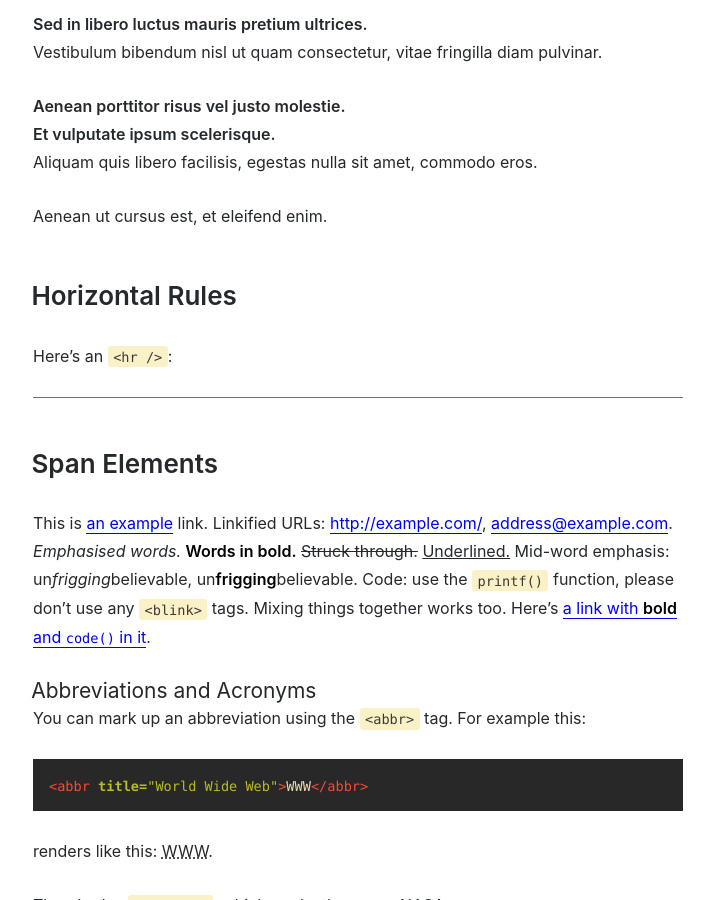
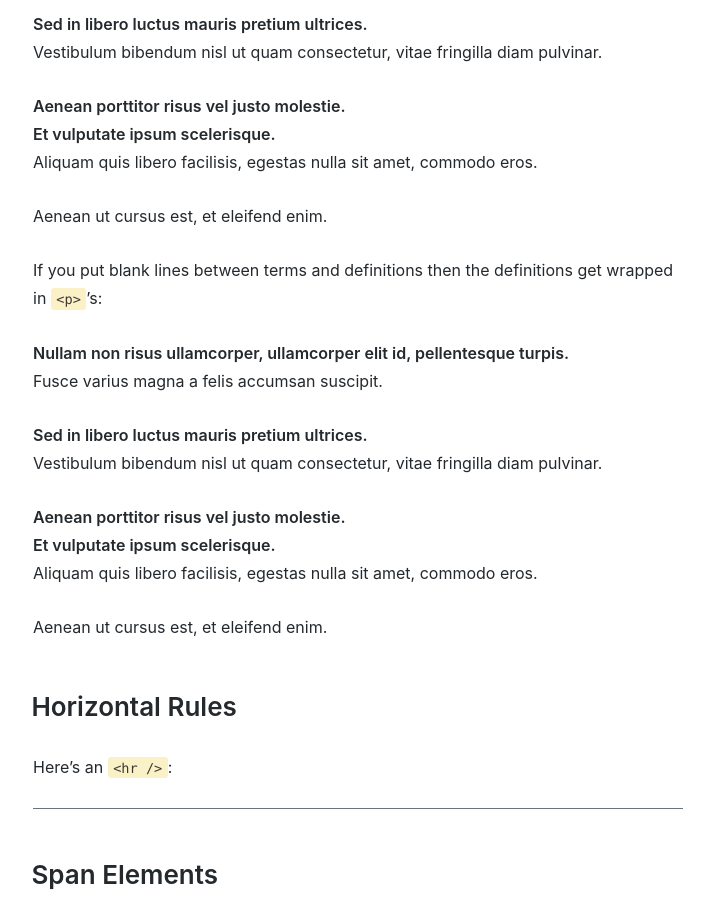
Before and after one commit to seanh/jekyll-theme-oatcake, a Jekyll site: the page built from _posts/2019-08-31-basics.md, in a window 1280 px wide and 900 px high, scrolled down 6215 px. Shown: the whole window, without its empty margins (282-996 px from the left). Built offline with Jekyll 4.4.1, drawn with Linux system fonts in a browser that asks for light colours; our own code applies the rules of GitHub Pages for plain Markdown files.

Commit message:
Add paras in definitions example

```diff
--- a/_posts/2019-08-31-basics.md
+++ b/_posts/2019-08-31-basics.md
@@ -217,6 +217,24 @@ Et vulputate ipsum scelerisque.
 : Aliquam quis libero facilisis, egestas nulla sit amet, commodo eros.
 : Aenean ut cursus est, et eleifend enim.
 
+If you put blank lines between terms and definitions then the definitions get
+wrapped in `<p>`'s:
+
+Nullam non risus ullamcorper, ullamcorper elit id, pellentesque turpis.
+
+: Fusce varius magna a felis accumsan suscipit.
+
+Sed in libero luctus mauris pretium ultrices.
+
+: Vestibulum bibendum nisl ut quam consectetur, vitae fringilla diam pulvinar.
+
+Aenean porttitor risus vel justo molestie.
+Et vulputate ipsum scelerisque.
+
+: Aliquam quis libero facilisis, egestas nulla sit amet, commodo eros.
+
+: Aenean ut cursus est, et eleifend enim.
+
 Horizontal Rules
 ----------------
 
```
